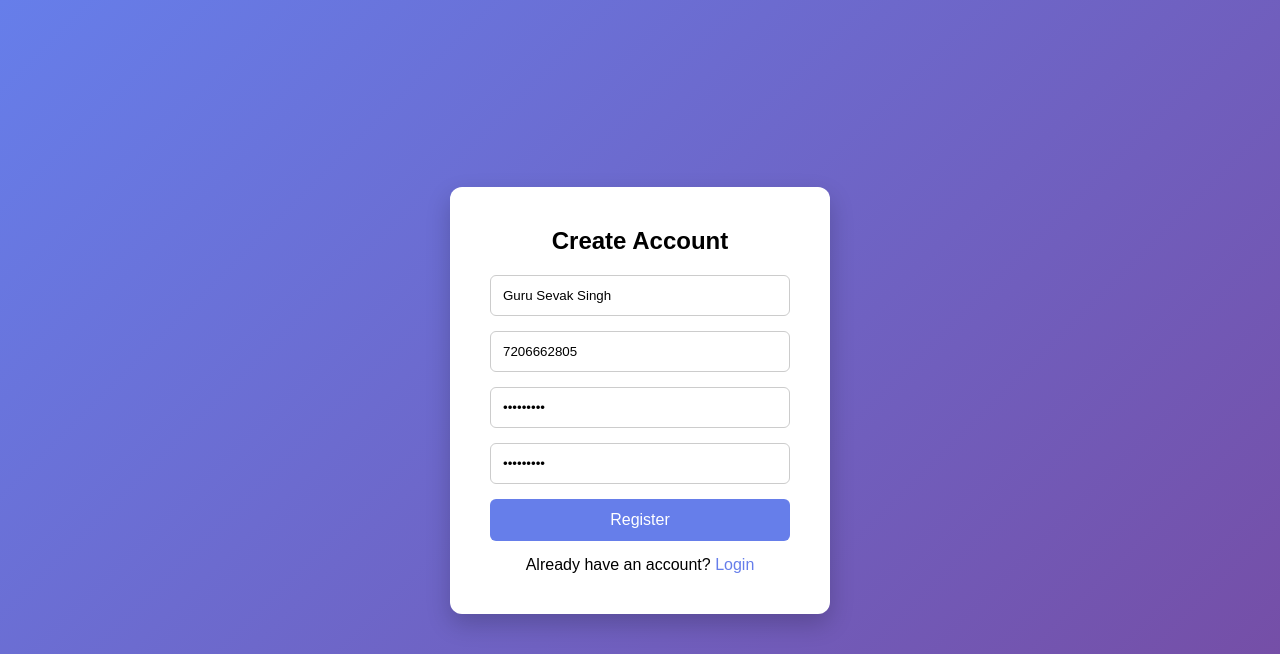
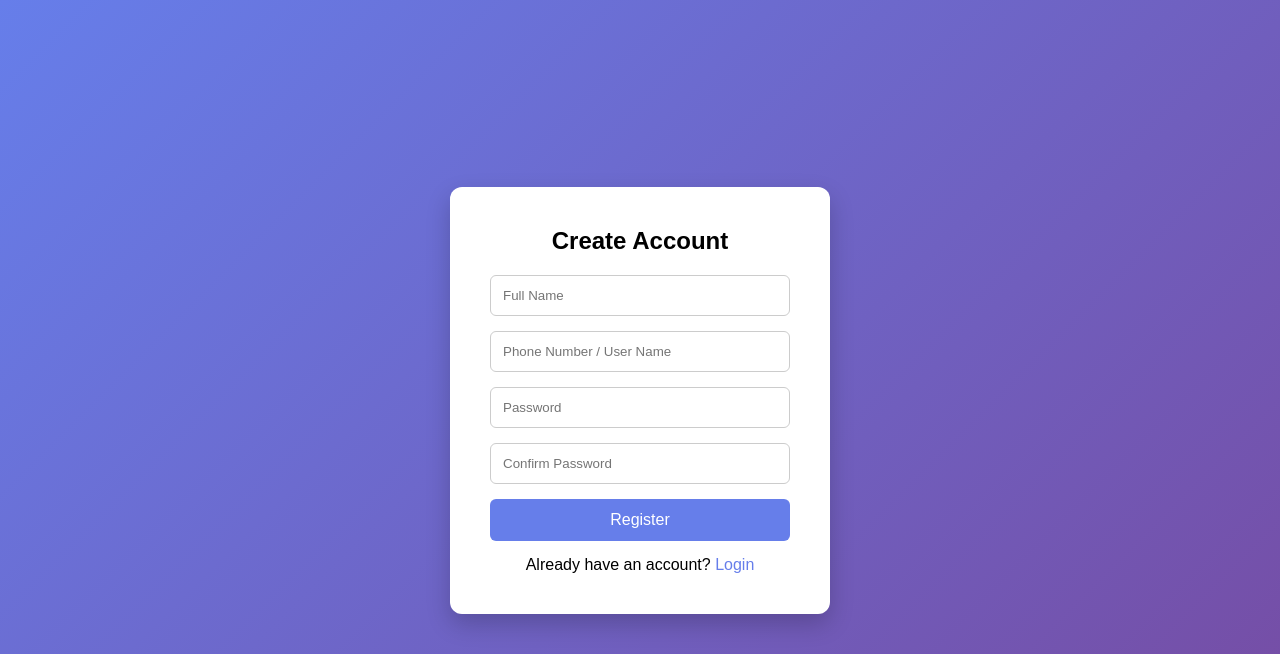
Before and after one commit to guru-sevak-singh/chat-application, a FastAPI app: page /register in a window 1280 px wide. Shown: the top 654 px of the page. Run offline with FastAPI, Linux system fonts and the light colour scheme.

Commit message:
Update the Login functionality, and Sign up functionality

```diff
--- a/templates/login.html
+++ b/templates/login.html
@@ -78,7 +78,7 @@
 
         <form id="login-form">
 
-            <input type="text" placeholder="Enter Your Phone Number" id="phone-number-input" required value="7206731191">
+            <input type="text" placeholder="Enter Your Phone Number" id="phone-number-input" required value="7206662805">
 
             <input type="password" placeholder="Password" id="password-input" required value="Guru@2003">
 
--- a/templates/register.html
+++ b/templates/register.html
@@ -78,13 +78,13 @@
 
         <form id="register-form">
 
-            <input type="text" placeholder="Full Name" id="full-name-input" required value="Guru Sevak Singh">
+            <input type="text" placeholder="Full Name" id="full-name-input" required >
 
-            <input type="text" placeholder="Phone Number / User Name" id="phone_number-input" required value="7206662805">
+            <input type="text" placeholder="Phone Number / User Name" id="phone_number-input" required >
 
-            <input type="password" placeholder="Password" id="password-input" required value="Guru@2003">
+            <input type="password" placeholder="Password" id="password-input" required >
 
-            <input type="password" placeholder="Confirm Password" id="confirm-password-input" required value="Guru@2003">
+            <input type="password" placeholder="Confirm Password" id="confirm-password-input" required >
 
             <button type="submit">Register</button>
 
```
